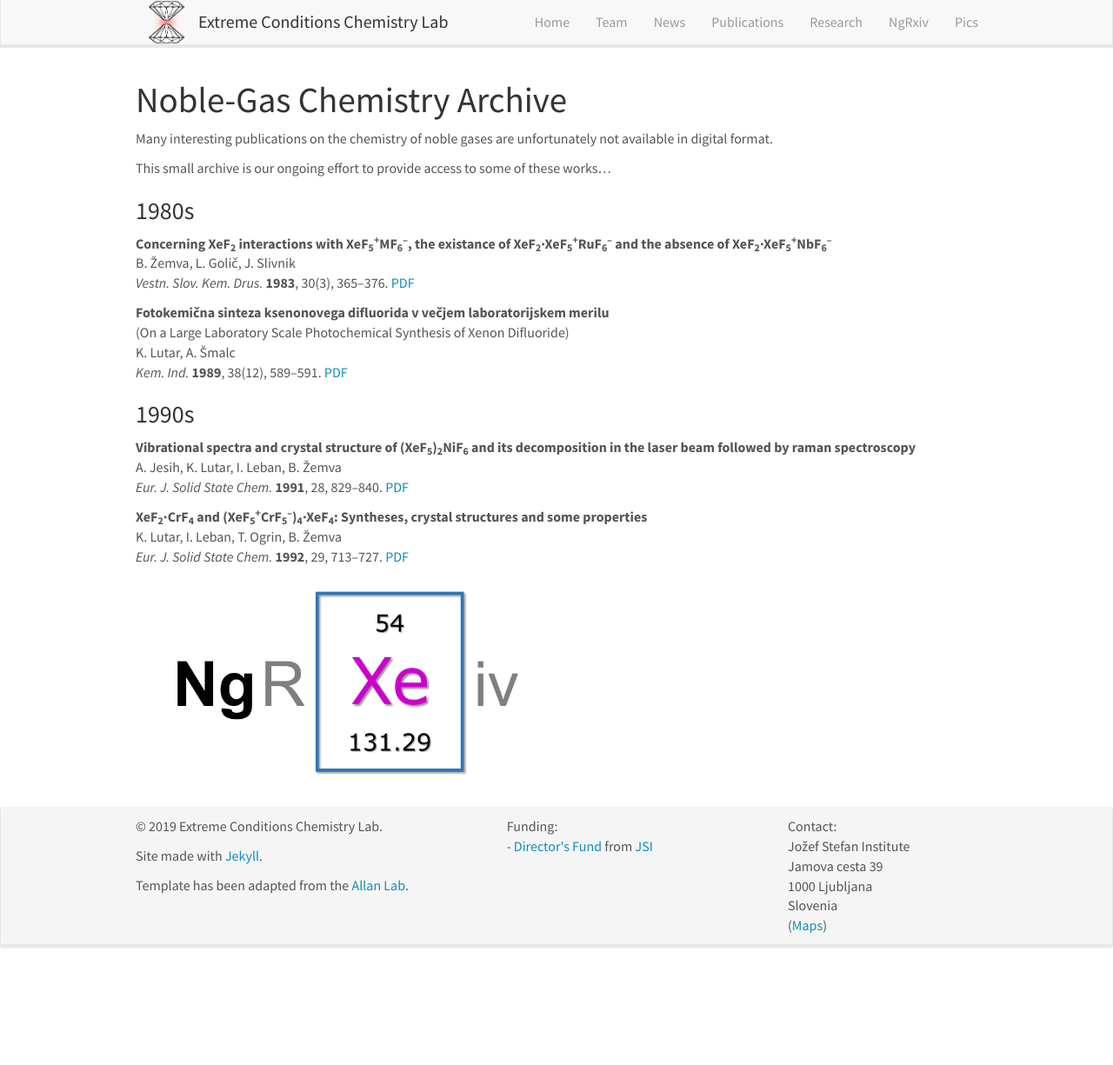
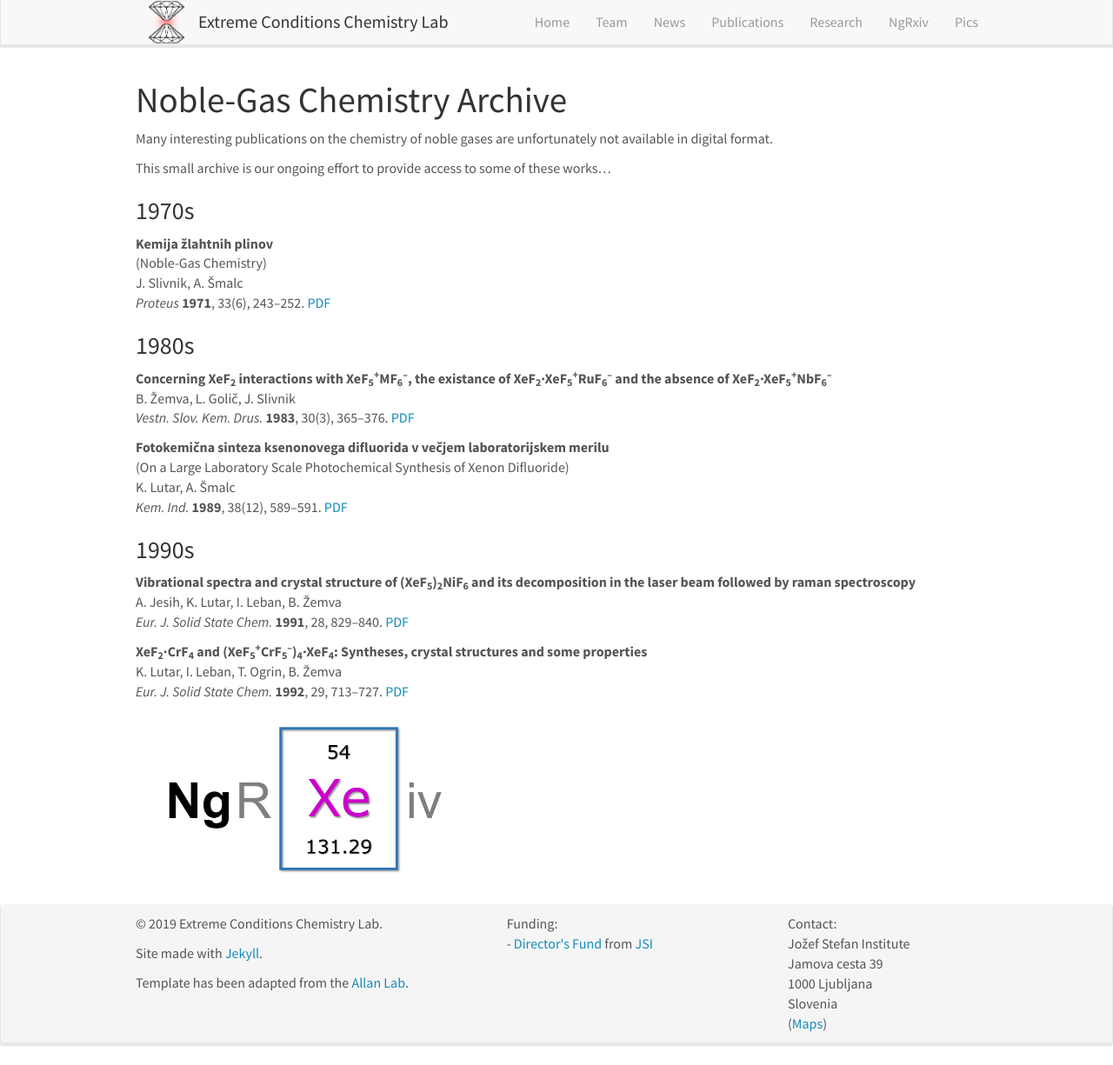
Before and after one commit to eccl-jsi/eccl-jsi.github.io, a Jekyll site: the page built from _pages/ngrxiv.md, in a window 1280 px wide and 1225 px high. Shown: the whole window at 87% size. Built offline with Jekyll 4.4.1, drawn with Linux system fonts in a browser that asks for light colours; nearby versions of some CDN libraries.

Commit message:
Update ngrxiv.md

```diff
--- a/_pages/ngrxiv.md
+++ b/_pages/ngrxiv.md
@@ -12,6 +12,14 @@ Many interesting publications on the chemistry of noble gases are unfortunately
 
 This small archive is our ongoing effort to provide access to some of these works...
 
+### 1970s
+
+**Kemija žlahtnih plinov**
+<br>(Noble-Gas Chemistry)
+<br>J. Slivnik, A. Šmalc
+<br>*Proteus* **1971**, 33(6), 243–252. [PDF]({{ site.baseurl }}/ngarxiv/1971_P.pdf)
+
+
 ### 1980s
 
 **Concerning XeF<sub>2</sub> interactions with XeF<sub>5</sub><sup>+</sup>MF<sub>6</sub><sup>–</sup>, the existance of XeF<sub>2</sub>&#183;XeF<sub>5</sub><sup>+</sup>RuF<sub>6</sub><sup>–</sup> and the absence of XeF<sub>2</sub>&#183;XeF<sub>5</sub><sup>+</sup>NbF<sub>6</sub><sup>–</sup>**
@@ -22,6 +30,7 @@ This small archive is our ongoing effort to provide access to some of these work
 <br>(On a Large Laboratory Scale Photochemical Synthesis of Xenon Difluoride)
 <br>K. Lutar, A. Šmalc
 <br>*Kem. Ind.* **1989**, 38(12), 589–591. [PDF]({{ site.baseurl }}/ngarxiv/1989_KI.pdf)
+
 
 ### 1990s
 
@@ -35,5 +44,5 @@ This small archive is our ongoing effort to provide access to some of these work
 
 
 <figure>
-<img src="{{ site.url }}{{ site.baseurl }}/images/NgRXeiv.png" width="50%">
+<img src="{{ site.url }}{{ site.baseurl }}/images/NgRXeiv.png" width="40%">
 </figure>
```
